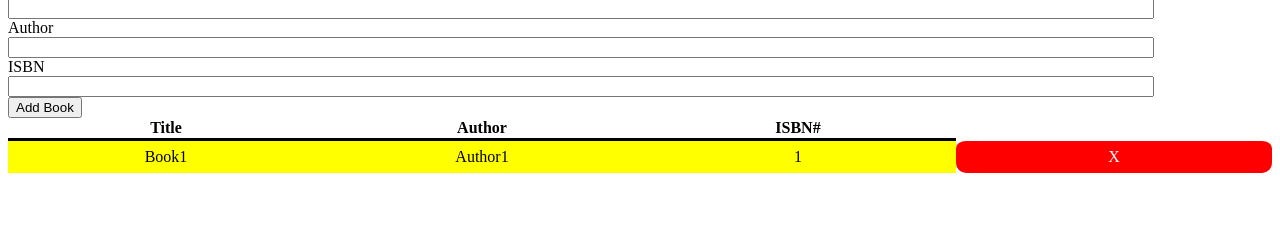
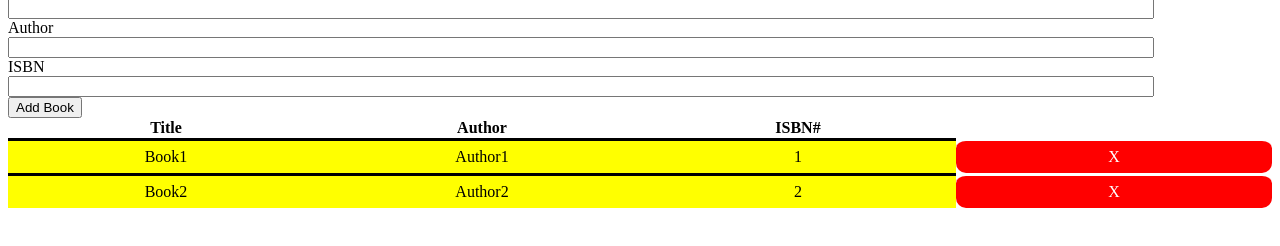
Before and after one commit to acciojob/book-list-imsunokdir, a website: page main.html in a window 1280 px wide. Shown: the part 100-346 px from the top of the page. Drawn offline with Linux system fonts and the light colour scheme.

Commit message:
created a submission

```diff
--- a/main.html
+++ b/main.html
@@ -42,6 +42,12 @@
 				<td>1</td>
 				<td class="delete">X</td>
 			</tr>
+						<tr>
+				<td>Book2</td>
+				<td>Author2</td>
+				<td>2</td>
+				<td class="delete">X</td>
+			</tr>
 		</tbody>
 	</table>
     <script type="text/javascript" src="./script.js">
```
